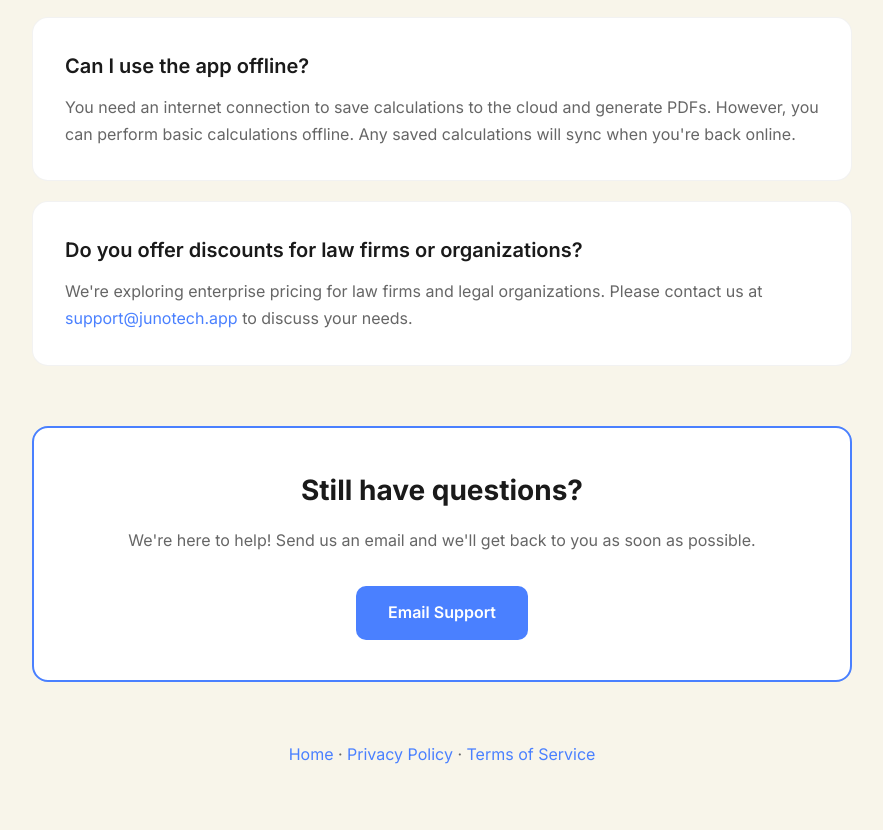
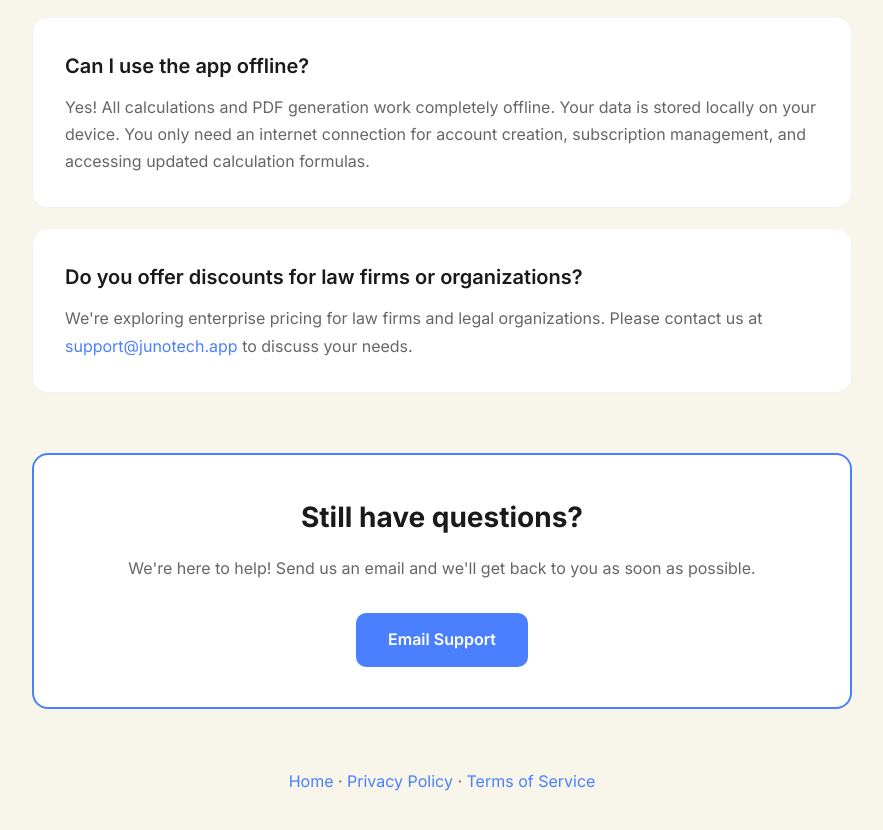
Before and after one commit to winte010/childsupportcalc-legal, a plain HTML site: page support/index.html in a window 1280 px wide. Shown: the part 2646-3476 px from the top of the page, without its empty margins (198-1081 px from the left). Drawn offline with Linux system fonts and the light colour scheme.

Commit message:
Fix offline usage FAQ - app works fully offline
- Calculations work offline (local storage)
- PDF generation works offline (local)
- Only need internet for: account creation, subscription, formula updates
- No cloud sync means better offline experience

```diff
--- a/support/index.html
+++ b/support/index.html
@@ -272,7 +272,7 @@
 
         <div class="faq-item">
             <h3>Can I use the app offline?</h3>
-            <p>You need an internet connection to save calculations to the cloud and generate PDFs. However, you can perform basic calculations offline. Any saved calculations will sync when you're back online.</p>
+            <p>Yes! All calculations and PDF generation work completely offline. Your data is stored locally on your device. You only need an internet connection for account creation, subscription management, and accessing updated calculation formulas.</p>
         </div>
 
         <div class="faq-item">
```
